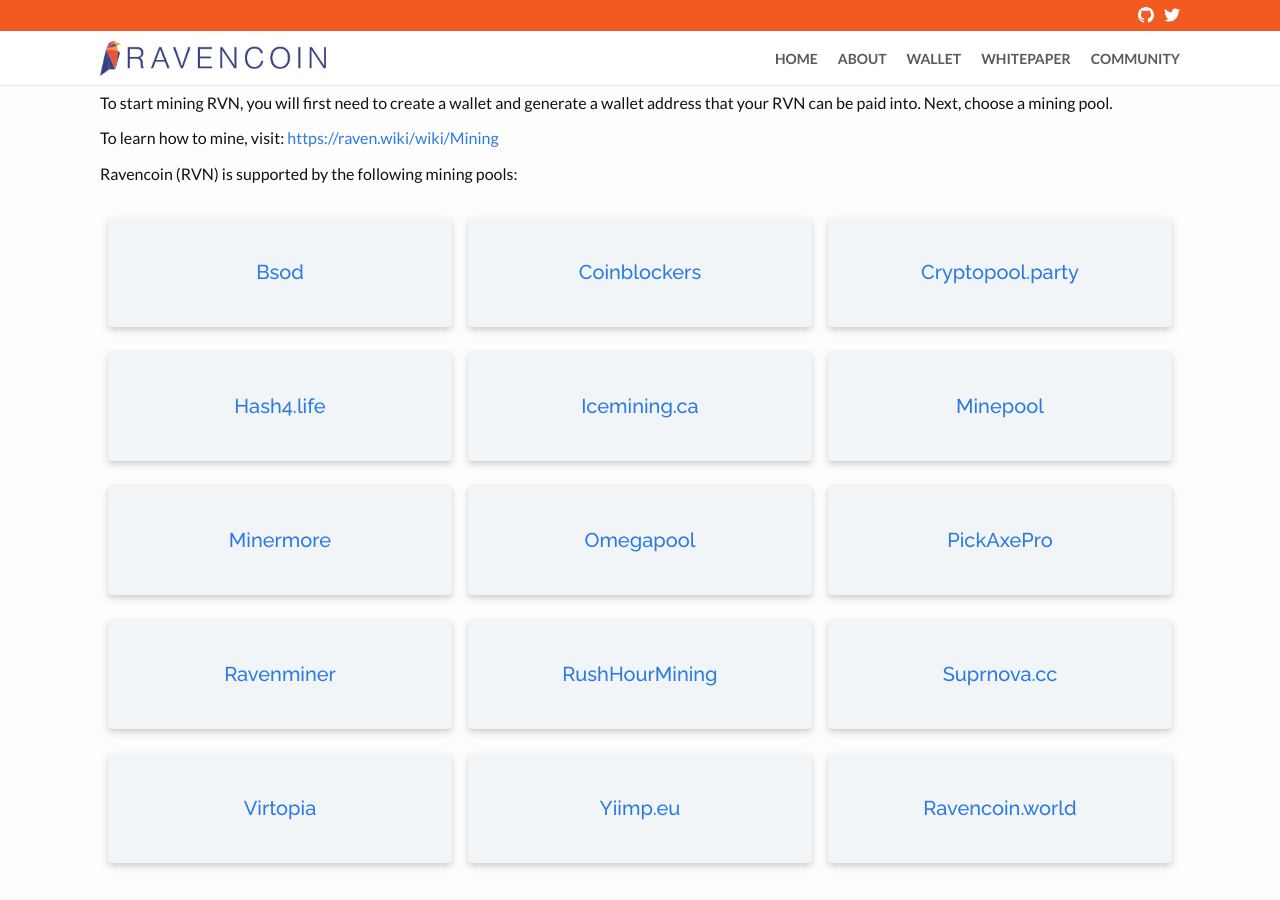
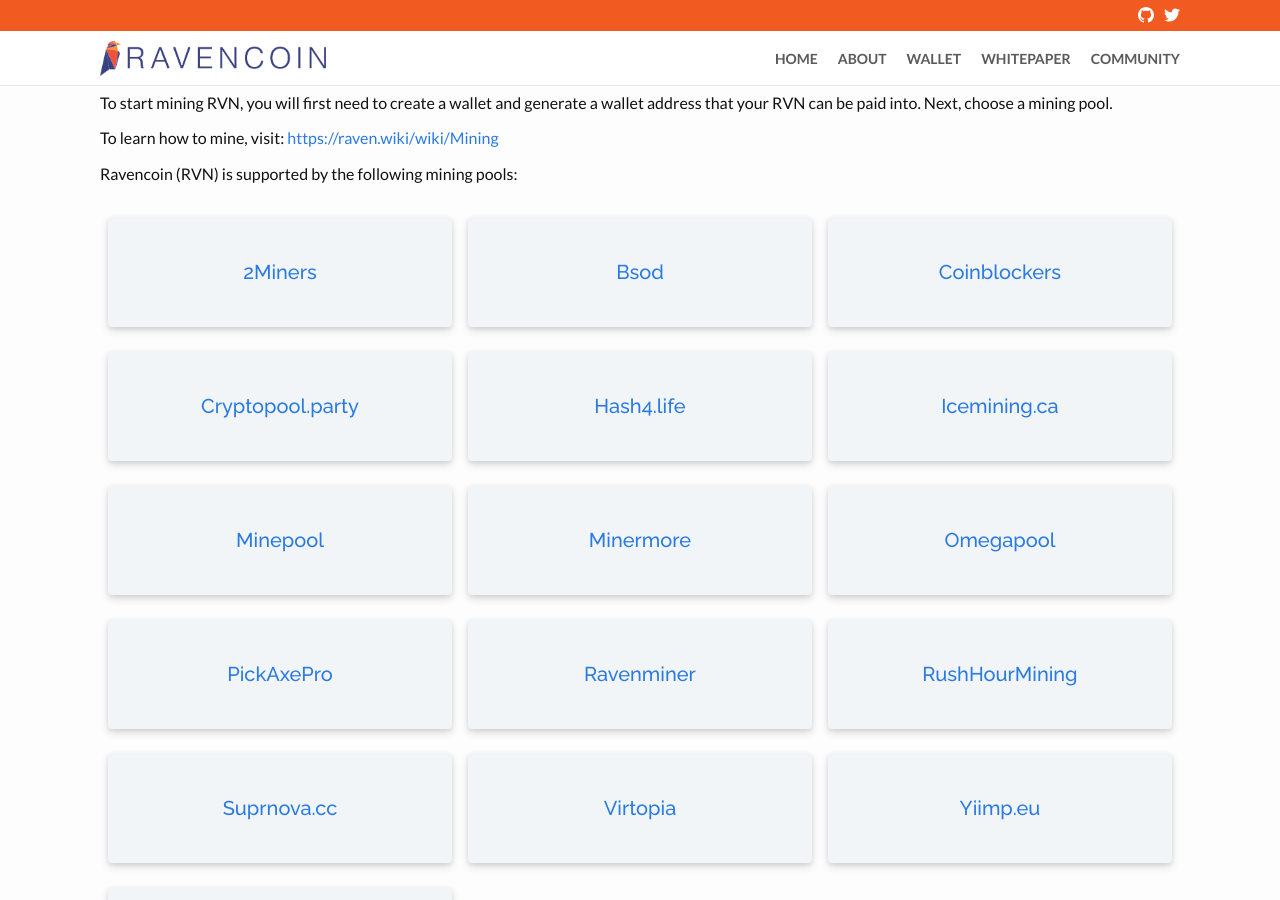
Before and after one commit to RavenProject/ravenproject.github.io, a Jekyll site: the page built from _pages/pools.md, in a window 1280 px wide and 900 px high, scrolled down 393 px. Built offline with Jekyll 4.4.1, drawn with Linux system fonts in a browser that asks for light colours.

Commit message:
Update pools.yml

```diff
--- a/_data/pools.yml
+++ b/_data/pools.yml
@@ -1,3 +1,6 @@
+- name: 2Miners
+  url: https://2miners.com
+
 - name: Bsod
   url: https://bsod.pw/site/
 
```
